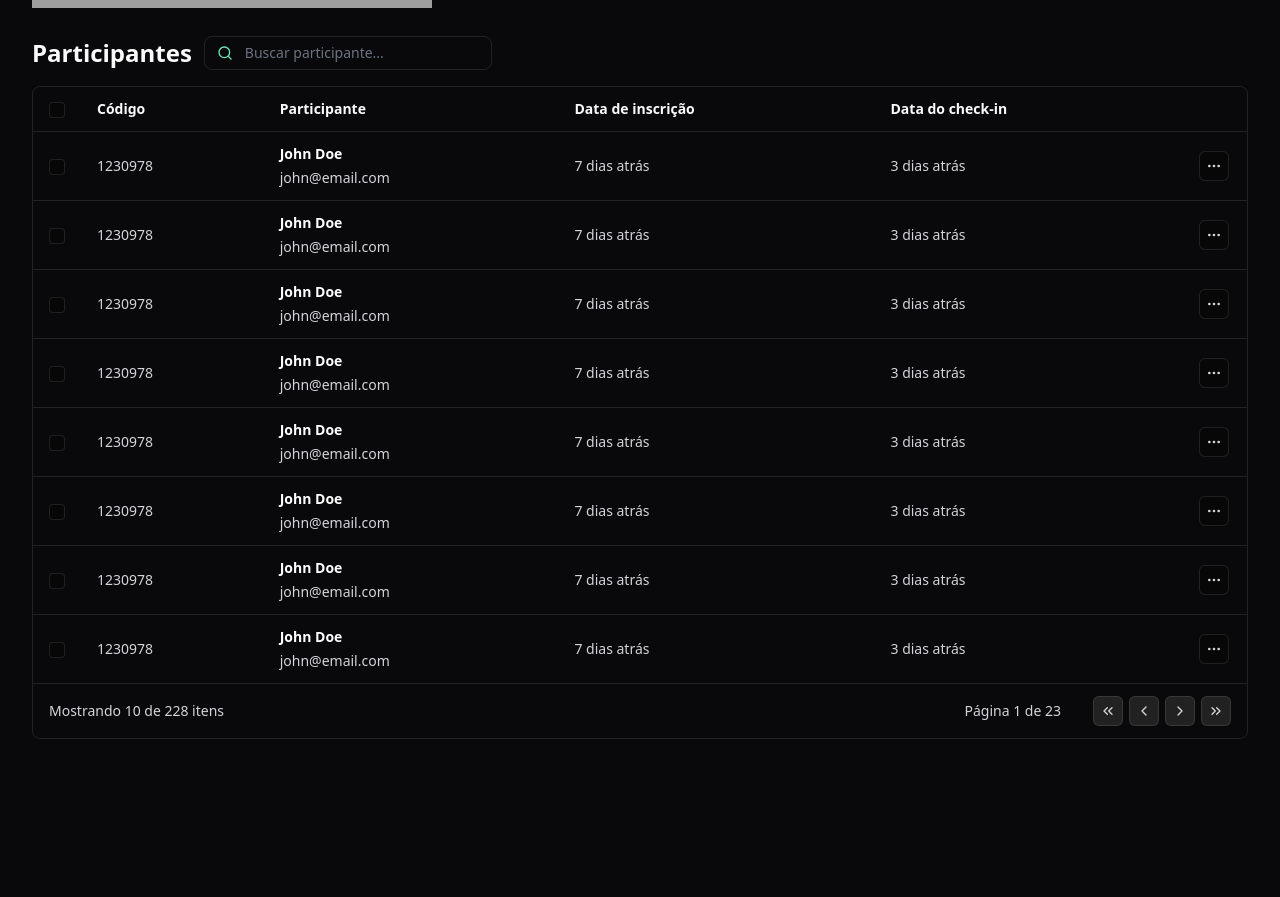
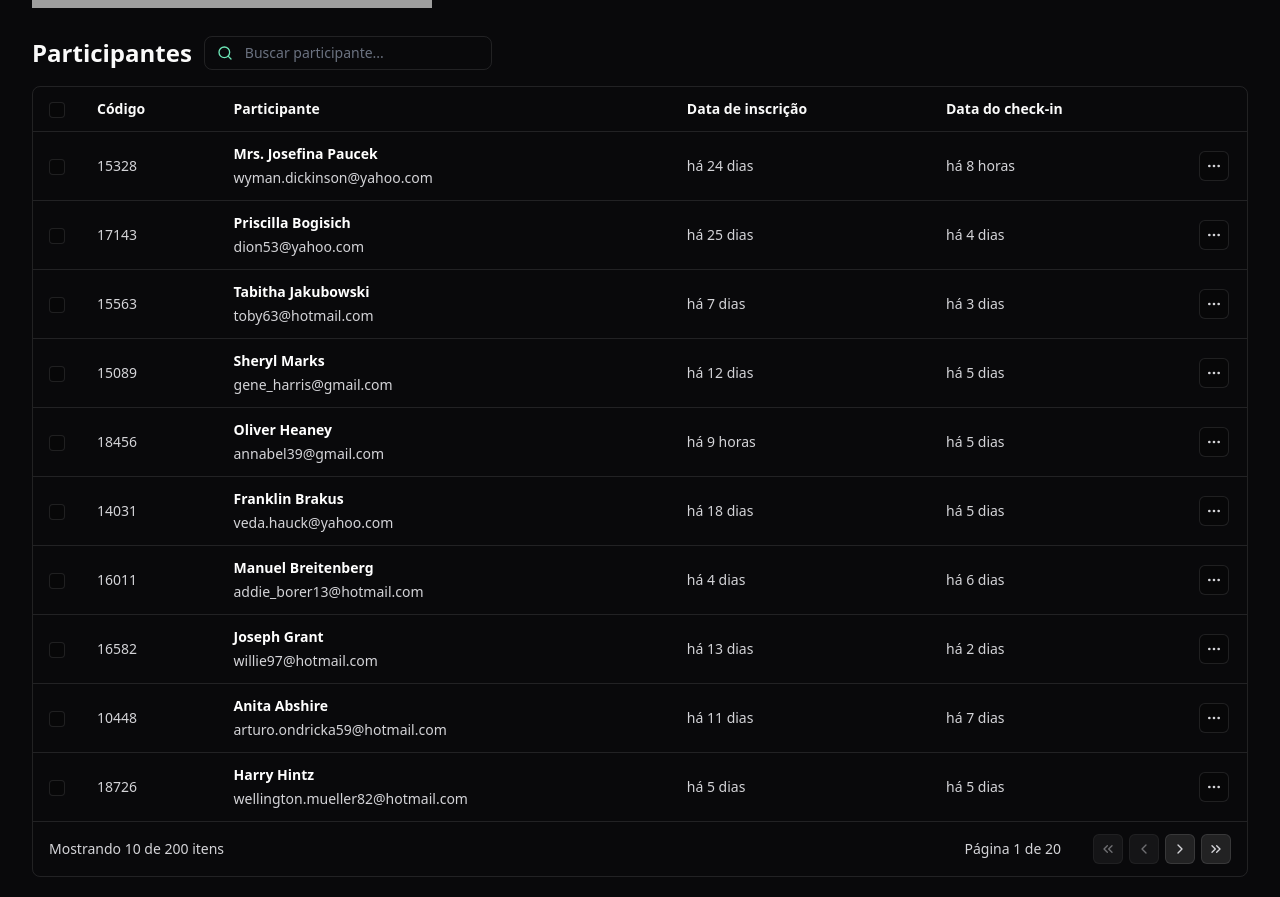
Before and after one commit to AmandaSilva2020/pass-in-web, a React (Vite) app: page / in a window 1280 px wide. Shown: the part 320-1217 px from the top of the page. Before the commit the page ends 1079 px from the top, so only its background shows below. Built offline with nearby package versions, Linux system fonts and the light colour scheme; grey boxes are pictures that could not be loaded.

Commit message:
useStates for search and page ok

```diff
--- a/package.json
+++ b/package.json
@@ -9,12 +9,14 @@
     "preview": "vite preview"
   },
   "dependencies": {
+    "dayjs": "^1.11.10",
     "lucide-react": "^0.368.0",
     "react": "^18.2.0",
     "react-dom": "^18.2.0",
     "tailwind-merge": "^2.2.2"
   },
   "devDependencies": {
+    "@faker-js/faker": "^8.4.1",
     "@tailwindcss/forms": "^0.5.7",
     "@types/react": "^18.2.66",
     "@types/react-dom": "^18.2.22",
--- a/src/components/attendee-list.tsx
+++ b/src/components/attendee-list.tsx
@@ -1,18 +1,51 @@
-import { Search, MoreHorizontal, ChevronsLeft, ChevronLeft, ChevronRight, ChevronsRight } from "lucide-react"
-import { IconButton } from "./icon-button"
-import { Table } from "./table/table"
-import { TableHeader } from "./table/table-header"
-import { TableCell } from "./table/table-cell"
-import { TableRow } from "./table/table-row"
+import { Search, MoreHorizontal, ChevronsLeft, ChevronLeft, ChevronRight, ChevronsRight } from "lucide-react";
+import dayjs from 'dayjs';
+import 'dayjs/locale/pt-br'
+import relativeTime from 'dayjs/plugin/relativeTime';
+import { IconButton } from "./icon-button";
+import { Table } from "./table/table";
+import { TableHeader } from "./table/table-header";
+import { TableCell } from "./table/table-cell";
+import { TableRow } from "./table/table-row";
+import { ChangeEvent, useState } from "react";
+import { attendees } from "../data/attendees";
+
+dayjs.extend(relativeTime);
+dayjs.locale('pt-br')
 
 export function AttendeeList(){
+    const [search, setSearch] = useState('');
+    const [page, setPage] = useState(1);
+
+    const totalPages = Math.ceil(attendees.length / 10);
+
+    function onSearchInputChange(event: ChangeEvent<HTMLInputElement>){
+        setSearch(event.target.value)
+    }
+
+    function goToNextPage(){
+        setPage(page + 1);
+    }
+
+    function goToPreviousPage(){
+        setPage(page - 1);
+    }
+
+    function goToLastPage(){
+        setPage(totalPages)
+    }
+
+    function goToFirstPage(){
+        setPage(1)
+    }
+
     return (
         <div className="flex flex-col gap-4">
             <div className="flex gap-3 items-center">
                 <h1 className="text-2xl font-bold">Participantes</h1>
                 <div className="px-3 w-72 py-1.5 border border-white/10 rounded-lg text-sm flex items-center gap-3">
                     <Search className="size-4 text-emerald-300" />
-                    <input className="bg-transparent flex-1 outline-none border-0 p-0 text-sm" placeholder="Buscar participante..." />
+                    <input onChange={event => onSearchInputChange(event)} className="bg-transparent flex-1 outline-none border-0 p-0 text-sm" placeholder="Buscar participante..." />
                 </div>
             </div>
 
@@ -31,21 +64,21 @@
                 </thead>
                 <tbody>
                     {
-                        Array.from({ length: 8}).map((_, i) => {
+                        attendees.slice((page - 1) * 10, page * 10).map((attendee) => {
                             return(
-                                <TableRow key={i}>
+                                <TableRow key={attendee.id}>
                                     <TableCell>
                                         <input type="checkbox" className="size-4 bg-black/20 rounded border border-white/10" />
                                     </TableCell>
-                                    <TableCell>1230978</TableCell>
+                                    <TableCell>{attendee.id}</TableCell>
                                     <TableCell>
                                         <div className="flex flex-col gap-1">
-                                            <span className="font-semibold text-white">John Doe</span>
-                                            <span>john@email.com</span>
+                                            <span className="font-semibold text-white">{attendee.name}</span>
+                                            <span>{attendee.email}</span>
                                         </div>
                                     </TableCell>
-                                    <TableCell>7 dias atrás</TableCell>
-                                    <TableCell>3 dias atrás</TableCell>
+                                    <TableCell>{dayjs().to(attendee.createdAt)}</TableCell>
+                                    <TableCell>{dayjs().to(attendee.checkedInAt)}</TableCell>
                                     <TableCell>
                                         <IconButton transparent>
                                             <MoreHorizontal className="size-4" />
@@ -59,22 +92,22 @@
                 <tfoot>
                     <tr>
                         <TableCell colSpan={3}>
-                            Mostrando 10 de 228 itens
+                            Mostrando 10 de {attendees.length} itens
                         </TableCell>
                         <TableCell className="text-right" colSpan={3}>
                             <div className="inline-flex items-center gap-8">
-                                <span>Página 1 de 23</span>
+                                <span>Página {page} de {totalPages}</span>
                                 <div className="flex gap-1.5">
-                                    <IconButton>
+                                    <IconButton onClick={goToFirstPage} disabled={page === 1}>
                                         <ChevronsLeft className="size-4" />
                                     </IconButton>
-                                    <IconButton>
+                                    <IconButton onClick={goToPreviousPage} disabled={page === 1}>
                                         <ChevronLeft className="size-4" />
                                     </IconButton>
-                                    <IconButton>
+                                    <IconButton onClick={goToNextPage} disabled={page === totalPages}>
                                         <ChevronRight className="size-4" />
                                     </IconButton>
-                                    <IconButton>
+                                    <IconButton onClick={goToLastPage} disabled={page === totalPages}>
                                         <ChevronsRight className="size-4" />
                                     </IconButton>
                                 </div>
--- a/src/components/icon-button.tsx
+++ b/src/components/icon-button.tsx
@@ -1,4 +1,5 @@
 import { ComponentProps } from "react";
+import { twMerge } from "tailwind-merge";
 
 interface IconButtonProps extends ComponentProps<'button'>{
     transparent?: boolean
@@ -8,11 +9,11 @@
     return(
         <button
             {...props}
-            className={
-                transparent
-                ? "bg-black/20 border border-white/10 rounded-md p-1.5"
-                : "bg-white/10 border border-white/10 rounded-md p-1.5"
-            }
+            className={twMerge(
+                'border border-white/10 rounded-md p-1.5',
+                transparent ? 'bg-black/20' : 'bg-white/10',
+                props.disabled ? 'opacity-50' : null,
+            )}
         />
     )
 }
--- /dev/null
+++ b/src/data/attendees.ts
@@ -0,0 +1,11 @@
+import { faker } from '@faker-js/faker';
+
+export const attendees = Array.from({ length: 200 }).map(() => {
+    return{
+        id: faker.number.int({ min: 10000, max: 20000}),
+        name: faker.person.fullName(),
+        email: faker.internet.email().toLowerCase(),
+        createdAt: faker.date.recent({ days: 30 }),
+        checkedInAt: faker.date.recent({ days: 7 }),
+    }
+})
```
Also changed, not shown: 1 other file (tests, documents, lock files or other folders).
